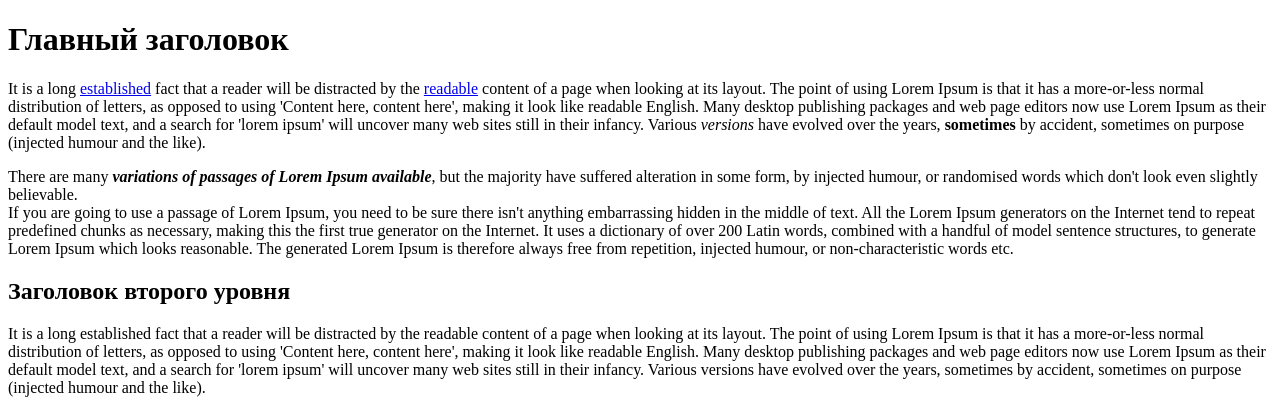
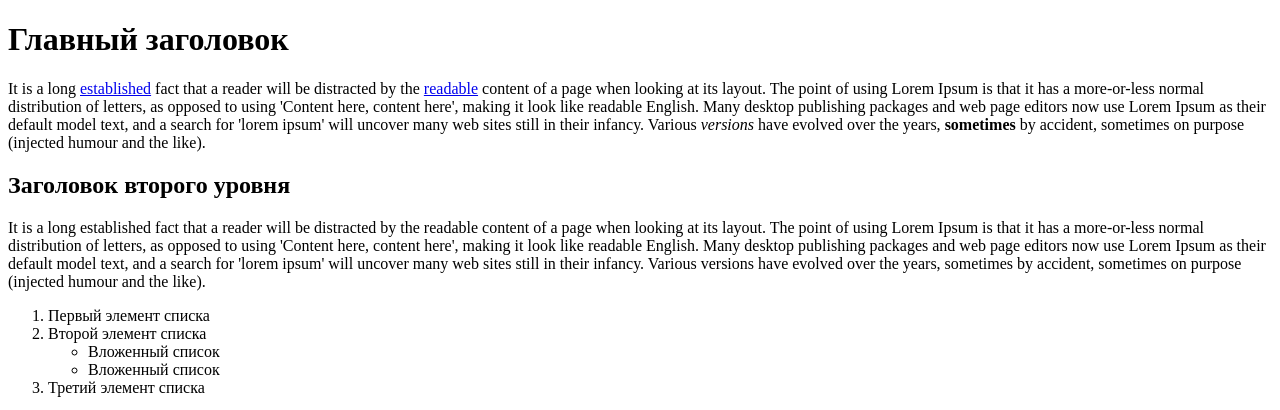
Before and after one commit to VikaStepnova/Lesson5, a plain HTML site: page index.html in a window 1280 px wide. Shown: the top 410 px of the page. Drawn offline with Linux system fonts and the light colour scheme.

Commit message:
New edit

```diff
--- a/index.html
+++ b/index.html
@@ -7,7 +7,6 @@
   <body>
     <h1>Главный заголовок</h1>
     <p>It is a long <a href="https://vc.ru/marketing/176872-5-reklam-tochno-popavshih-v-insayt-potrebitelya" target="_blank">established</a> fact that a reader will be distracted by the <a href="second.html">readable</a> content of a page when looking at its layout. The point of using Lorem Ipsum is that it has a more-or-less normal distribution of letters, as opposed to using 'Content here, content here', making it look like readable English. Many desktop publishing packages and web page editors now use Lorem Ipsum as their default model text, and a search for 'lorem ipsum' will uncover many web sites still in their infancy. Various <em>versions</em> have evolved over the years, <strong>sometimes</strong> by accident, sometimes on purpose (injected humour and the like).</p>
-    <p>There are many <em><strong>variations of passages of Lorem Ipsum available</strong></em>, but the majority have suffered alteration in some form, by injected humour, or randomised words which don't look even slightly believable.<br> If you are going to use a passage of Lorem Ipsum, you need to be sure there isn't anything embarrassing hidden in the middle of text. All the Lorem Ipsum generators on the Internet tend to repeat predefined chunks as necessary, making this the first true generator on the Internet. It uses a dictionary of over 200 Latin words, combined with a handful of model sentence structures, to generate Lorem Ipsum which looks reasonable. The generated Lorem Ipsum is therefore always free from repetition, injected humour, or non-characteristic words etc.</p>
     <h2>Заголовок второго уровня</h2>
     <p>It is a long established fact that a reader will be distracted by the readable content of a page when looking at its layout. The point of using Lorem Ipsum is that it has a more-or-less normal distribution of letters, as opposed to using 'Content here, content here', making it look like readable English. Many desktop publishing packages and web page editors now use Lorem Ipsum as their default model text, and a search for 'lorem ipsum' will uncover many web sites still in their infancy. Various versions have evolved over the years, sometimes by accident, sometimes on purpose (injected humour and the like).</p>
     <ol>
```
